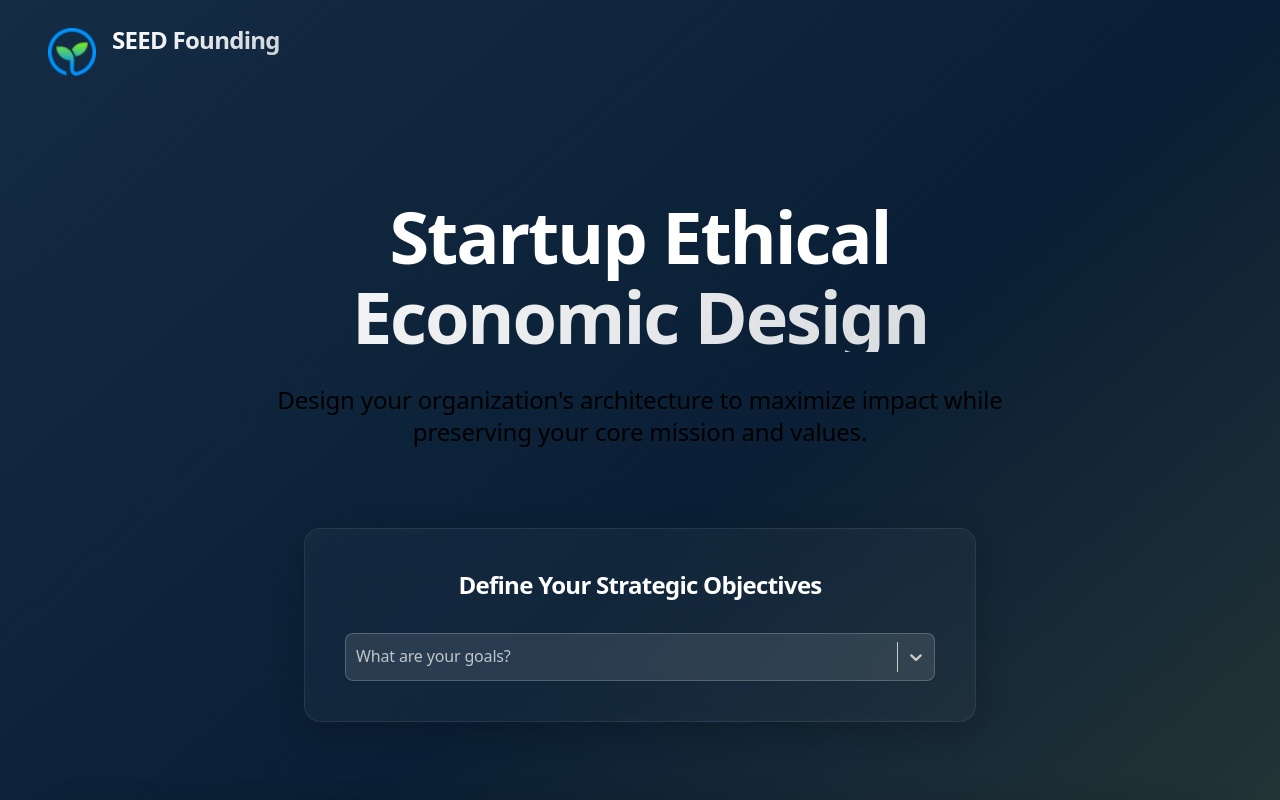
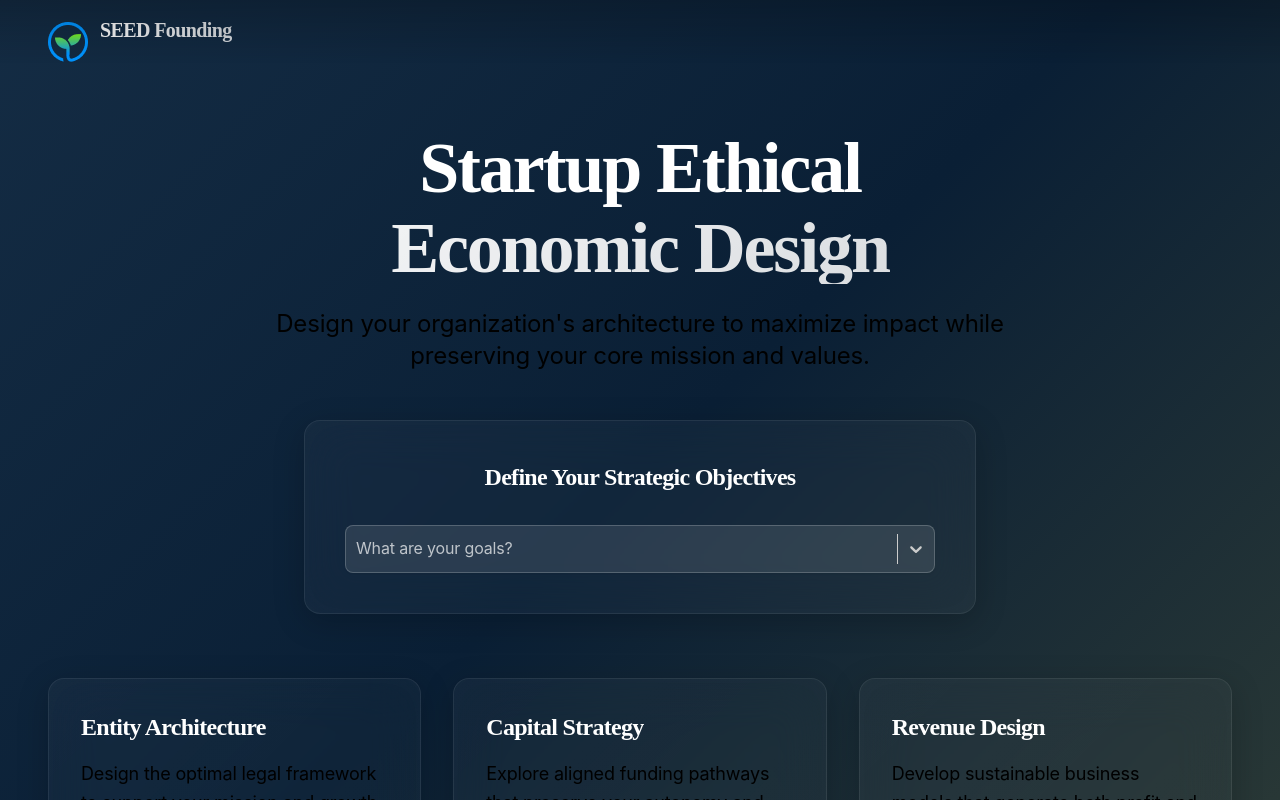
Before and after one commit to TurquoiseSound/SeedFoundry, a Next.js app: page / in a window 1280 px wide. Shown: the top 800 px of the page. Built offline with nearby package versions, Linux system fonts and the light colour scheme.

Commit message:
Fix build error and enhance design

```diff
--- a/package.json
+++ b/package.json
@@ -9,6 +9,8 @@
     "lint": "next lint"
   },
   "dependencies": {
+    "@fontsource/inter": "^5.0.16",
+    "@fontsource/playfair-display": "^5.0.18",
     "@fortawesome/fontawesome-svg-core": "^6.5.1",
     "@fortawesome/free-solid-svg-icons": "^6.5.1",
     "@fortawesome/react-fontawesome": "^0.2.0",
--- a/src/app/globals.css
+++ b/src/app/globals.css
@@ -1,6 +1,12 @@
 @tailwind base;
 @tailwind components;
 @tailwind utilities;
+
+@import '@fontsource/playfair-display/400.css';
+@import '@fontsource/playfair-display/700.css';
+@import '@fontsource/inter/400.css';
+@import '@fontsource/inter/500.css';
+@import '@fontsource/inter/600.css';
 
 :root {
   /* Core brand colors - refined for executive presence */
@@ -45,8 +51,9 @@
 
 /* Base styles */
 body {
-  @apply bg-gradient-to-br from-primary-800 via-primary-900 to-earth-deep text-neutral-100;
-  font-family: "Circular", system-ui, sans-serif;
+  background: linear-gradient(135deg, #142C44 0%, #0A1F35 50%, #2D3B36 100%);
+  @apply text-neutral-100;
+  font-family: "Inter", system-ui, sans-serif;
   -webkit-font-smoothing: antialiased;
   -moz-osx-font-smoothing: grayscale;
   line-height: 1.6;
@@ -55,7 +62,7 @@ body {
 
 /* Typography */
 h1, h2, h3, h4, h5, h6 {
-  font-family: "Circular-Bold", system-ui, sans-serif;
+  font-family: "Playfair Display", serif;
   letter-spacing: -0.03em;
   line-height: 1.2;
   @apply text-white;
@@ -223,3 +230,8 @@ p {
 .entity-type, .business-model, .funding-option {
   @apply bg-white/10 text-white hover:bg-white/20 transition-colors;
 }
+
+/* Top opacity bar */
+.top-fade {
+  @apply fixed top-0 left-0 right-0 h-16 bg-gradient-to-b from-black/20 to-transparent pointer-events-none z-10;
+}
--- a/src/app/layout.tsx
+++ b/src/app/layout.tsx
@@ -1,15 +1,12 @@
 import type { Metadata } from "next";
 import Image from "next/image";
 import Link from 'next/link';
-import { Inter } from "next/font/google";
 import "./globals.css";
 import "@fortawesome/fontawesome-svg-core/styles.css";
 import { config } from "@fortawesome/fontawesome-svg-core";
 config.autoAddCss = false;
 
 import GoalsProvider from './GoalsProvider'
-
-const inter = Inter({ subsets: ["latin"] });
 
 export const metadata: Metadata = {
   title: "SEED Founding",
@@ -24,17 +21,17 @@ export default function RootLayout({
   return (
     <html lang="en">
       <body>
-        <div className="fixed inset-0 bg-gradient-radial from-primary-800/30 via-primary-900/50 to-primary-900 -z-10"></div>
-        <header className='max-w-7xl mx-auto px-6 sm:px-8 lg:px-12 py-6 flex items-center'>
+        <div className="top-fade"></div>
+        <header className='max-w-7xl mx-auto px-6 sm:px-8 lg:px-12 py-4 flex items-center'>
           <Link href='/' className="flex items-center group">
             <Image
               src="/seed_logo.png"
               alt="SEED Logo"
-              width={48}
-              height={48}
+              width={40}
+              height={40}
               className='transition-transform duration-300 group-hover:scale-110'
             />
-            <h2 className='text-2xl ml-4 text-gradient font-bold'>SEED Founding</h2>
+            <h2 className='text-xl ml-3 text-gradient font-bold'>SEED Founding</h2>
           </Link>
         </header>
         <div className='relative'>
--- a/src/app/page.tsx
+++ b/src/app/page.tsx
@@ -1,7 +1,6 @@
 'use client';
 
 import { Suspense } from "react";
-import Image from "next/image";
 import Link from 'next/link';
 import { motion } from 'framer-motion';
 import GoalsSelect from '../components/GoalsSelect';
@@ -15,24 +14,24 @@ const fadeIn = {
 export default function Home() {
   return (
     <main className="min-h-screen">
-      <div className="max-w-7xl mx-auto px-6 sm:px-8 lg:px-12 py-24">
+      <div className="max-w-7xl mx-auto px-6 sm:px-8 lg:px-12 py-12">
         <motion.div
-          className="text-center mb-20"
+          className="text-center mb-12"
           initial={{ opacity: 0, y: 20 }}
           animate={{ opacity: 1, y: 0 }}
           transition={{ duration: 0.8, ease: [0.22, 1, 0.36, 1] }}
         >
-          <h1 className="text-5xl md:text-7xl font-bold mb-8">
+          <h1 className="text-5xl md:text-7xl font-bold mb-6">
             Startup Ethical
             <span className="text-gradient block mt-2">Economic Design</span>
           </h1>
           <p className="text-xl md:text-2xl text-neutral-300 max-w-3xl mx-auto leading-relaxed">
-            Design your organization's architecture to maximize impact while preserving your core mission and values.
+            Design your organization&apos;s architecture to maximize impact while preserving your core mission and values.
           </p>
         </motion.div>
 
         <motion.div
-          className="max-w-2xl mx-auto mb-20"
+          className="max-w-2xl mx-auto mb-16"
           initial={{ opacity: 0, scale: 0.98 }}
           animate={{ opacity: 1, scale: 1 }}
           transition={{ delay: 0.2, duration: 0.8, ease: [0.22, 1, 0.36, 1] }}
```
Also changed, not shown: 1 other file (tests, documents, lock files or other folders).
